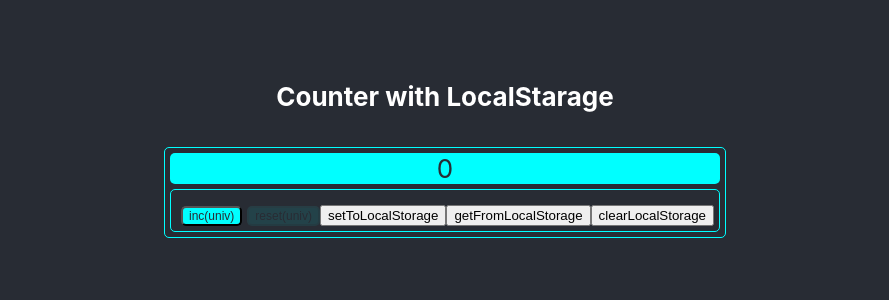
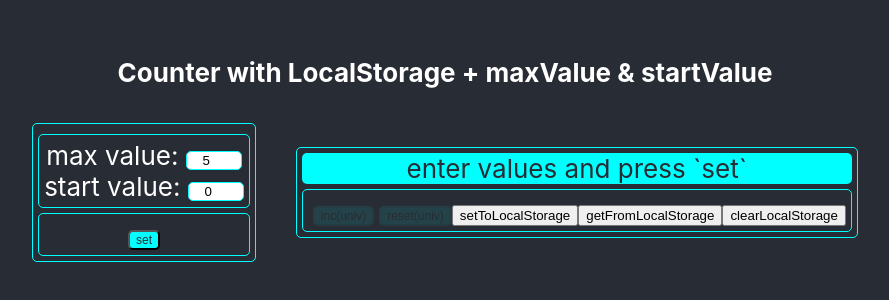
Before and after one commit to AgeevDmitryMinsk/Counter-with-LocalStorage-maxValue-startValue-REDUX-by-Dan-Abramov, a React (Create React App) app: page / in a window 1280 px wide. Shown: the part 258-558 px from the top of the page, without its empty margins (195-1084 px from the left). Built offline with nearby package versions, Linux system fonts and the light colour scheme.

Commit message:
counter with LocalStorage + maxValue & startValue

```diff
--- a/src/App.css
+++ b/src/App.css
@@ -9,13 +9,18 @@
     font-size: calc(10px + 2vmin);
     color: white;
 }
-
+.container_global {
+    display: flex;
+    justify-content: center;
+    align-items: center;
+}
 .container {
     min-height: 10px;
     min-width: 10px;
     border: 1px solid cyan;
     padding: 5px;
     border-radius: 5px;
+    margin: 0 20px;
 }
 
 .container_buttons {
@@ -44,7 +49,13 @@
     color: #282c34;
     margin-left: 5px;
     border-radius: 5px;
-    margin-left: 5px;
+    font-size: 12px;
+}
+
+.button_set {
+    background-color: aqua;
+    color: #282c34;
+    border-radius: 5px;
     font-size: 12px;
 }
 
@@ -81,3 +92,14 @@
         transform: scale(1.1, 1.1);
     }
 }
+
+.inputValue {
+    border: 1px solid cyan;
+    border-radius: 5px;
+    max-width: 50px;
+    text-align: center;
+}
+.inputValue_incorrect {
+    background-color: palevioletred;
+    border: 2px solid red;
+}
--- a/src/App.tsx
+++ b/src/App.tsx
@@ -1,63 +1,73 @@
-import React, {useEffect, useState} from 'react';
+import React, {ChangeEvent, useEffect, useState} from 'react';
 import './App.css';
-import Counter from "./Counter";
-import Button_inc from "./Button_inc";
-import Button_reset from "./Button_reset";
-import UniversalButton from "./UniversalButton";
+// import Counter from "./Counter";
+// import Button_inc from "./Button_inc";
+// import Button_reset from "./Button_reset";
+// import UniversalButton from "./UniversalButton";
+import {MaxStartValueComponent} from "./MaxStartValueComponent";
+import CounterIncrementResetComponent from "./Counter_Increment_Reset_Component";
 
 function App() {
-	const [count, setCount] = useState<number>(0)
+
+	const [maxValue, setMaxValue] = useState<number>(5)
+	const [startValue, setStartValue] = useState<number>(0)
+	const [count, setCount] = useState<number>(startValue)
+	const [error, setError] = useState(``)
+
 
 	function addPlus() {
-		if (count < 5) {
+		if (count < maxValue) {
 			setCount(count + 1)
 		}
 
 	}
 
 	function resetCount() {
-		setCount(0)
+		setCount(startValue)
 	}
 
-	function disabledOnConditionIncrement(count: number) {
-		return count > 4
+	function disabledOnConditionIncrement() {
+		console.log(28, startValue > maxValue) //false
+		console.log(29, !error) //true
+		console.log(30, !error || startValue > maxValue) // true
+		return !error || startValue > maxValue
+	}
+
+	function disabledOnConditionSet() {
+
+		return startValue >= maxValue || startValue < 0
 	}
 
 	function disabledOnConditionReset(count: number) {
-		return count === 0
-	}
-
-	let universalButtonResetCSS = count === 0 ? "button_reset button_opac" : "button_reset"
-
-	let universalButtonIncCSS = count > 4 ? "button_inc button_opac" : "button_inc"
+		return count === startValue
+}
 
 
 	function setToLocalStorageHandler() {
-		localStorage.setItem(`counterKey`, JSON.stringify(count))
-
-		//localStorage.setItem(`counterKeyPlus1`, JSON.stringify(count+1))
+		localStorage.setItem(`maxValueKey`, JSON.stringify(maxValue))
+		localStorage.setItem(`startValueKey`, JSON.stringify(startValue))
 	}
 
 	function getFromLocalStorageHandler() {
-		let valueAsString = 	localStorage.getItem(`counterKey`)
-		console.log(43, valueAsString)
-		if (valueAsString) {
-			let valueAsNumber = JSON.parse(valueAsString)
-			console.log(46, valueAsNumber)
-			setCount(valueAsNumber)
+		let maxValueKeyAsString = localStorage.getItem(`maxValueKey`)
+		let startValueKeyAsString = localStorage.getItem(`startValueKey`)
+		if ( maxValueKeyAsString && startValueKeyAsString) {
+			let maxValueKeyAsNumber = JSON.parse(maxValueKeyAsString)
+			let startValueKeyAsNumber = JSON.parse(startValueKeyAsString)
+			setMaxValue(maxValueKeyAsNumber)
+			setStartValue(startValueKeyAsNumber)
 		}
+
+
 	}
 
 	function clearLocalStorageHandler() {
 		localStorage.clear()
-		setCount(0)
+		setCount(startValue)
 	}
 
-	// function remove_1_itemFromLocalStorageHandler() {
-	// 	localStorage.removeItem(`counterKeyPlus1`)
-	// }
-	//1й useEffect сначала добавляет из localstorage
-	// сохраненное значение count
+
+	//1й useEffect сначала берет из localstorage сохраненные значения методом getFromLocalStorageHandler
 	useEffect(getFromLocalStorageHandler, [])
 
 	//2й useEffect обновляет значение count в localstorage
@@ -65,66 +75,124 @@ function App() {
 	//браузера будет брать данные из initial useState
 	//useEffect(setToLocalStorageHandler, [count])
 
+
+	function onChangeMaxValue(e: ChangeEvent<HTMLInputElement>) {
+		console.log(73)
+		let maxValue = Number(e.currentTarget.value)
+		if (startValue <= maxValue) {
+			setMaxValue(maxValue)
+			setError(``)
+		} else {
+			setError(``)
+			console.log(`startValue<maxValue`)
+			console.log(error)
+		}
+	}
+
+	function onChangeStartValue(e: ChangeEvent<HTMLInputElement>) {
+		console.log(77)
+		let startValue = Number(e.currentTarget.value)
+		if (startValue <= maxValue) {
+			setStartValue(startValue)
+			setError(``)
+			console.log(101, error)
+		} else {
+			setError(``)
+			console.log(`startValue<maxValue`)
+			console.log(error)
+		}
+
+	}
+
+
+	function setValue() {
+		setMaxValue(maxValue)
+		setStartValue(startValue)
+		console.log(104, `maxValue=`, maxValue, `startValue=`, startValue)
+		setError('no errors')
+		setCount(startValue)
+		setToLocalStorageHandler()
+
+	}
+
 	return (
 		<div className="App">
-			<h4>Counter with LocalStarage</h4>
-			<div className="container">
-				<Counter count={count}/>
-				<div className="container_buttons">
+			<h4>Counter with LocalStorage + maxValue & startValue </h4>
+			<div className={"container_global"}>
+				<MaxStartValueComponent startValue={startValue} maxValue={maxValue}
+										callBackOnChangeMaxValue={onChangeMaxValue}
+										callBackOnChangeStartValue={onChangeStartValue}
+										callBackSetValue={setValue}
+										count={count}
+										callBackDisabledOnConditionSet={disabledOnConditionSet}
+				/>
+				{/*<div className="container">*/}
+				{/*	<div className="container_buttons">*/}
+				{/*		<div>max value: <input type={"number"} className={inputValueCSS} value={maxValue}*/}
+				{/*							   onChange={onChangeMaxValue}/></div>*/}
+				{/*		<div>start value: <input type={"number"} className={inputStartValueCSS} value={startValue}*/}
+				{/*								 onChange={onChangeStartValue}/></div>*/}
+				{/*	</div>*/}
 
-					<UniversalButton name={"inc(univ)"}
-													 className={universalButtonIncCSS}
-													 callback={addPlus}
-													 disabledOnCondition={disabledOnConditionIncrement(count)}
+				{/*	<div className="container_buttons">*/}
+				{/*		<UniversalButton name={"set"}*/}
+				{/*						 className={universalButtonSetCSS}*/}
+				{/*						 callback={setValue}*/}
+				{/*						 disabledOnCondition={disabledOnConditionSet(count)}*/}
 
-					/>
-					<UniversalButton name={"reset(univ)"}
-													 className={universalButtonResetCSS}
-													 callback={resetCount}
-													 disabledOnCondition={disabledOnConditionReset(count)}
-					/>
-					<button onClick={setToLocalStorageHandler}>
-						setToLocalStorage
-					</button>
+				{/*		/>*/}
+				{/*	</div>*/}
+				{/*</div>*/}
 
-					<button onClick={getFromLocalStorageHandler}>
-						getFromLocalStorage
-					</button>
 
-					<button onClick={clearLocalStorageHandler}>
-						clearLocalStorage
-					</button>
+				<CounterIncrementResetComponent count={count}
+												maxValue={maxValue}
+												startValue={startValue}
+												error={error}
+												callBackAddPlus={addPlus}
+												callBackDisabledOnConditionIncrement={disabledOnConditionIncrement}
+												callBackResetCount={resetCount}
+												callBackDisabledOnConditionReset={disabledOnConditionReset}
+												callBackSetToLocalStorageHandler={setToLocalStorageHandler}
+												callBackGetFromLocalStorageHandler={getFromLocalStorageHandler}
+												callBackClearLocalStorageHandler={clearLocalStorageHandler}
+				/>
+				{/*<div className="container">*/}
+				{/*	<Counter count={count} maxValue={maxValue} error={error} startValue={startValue}/>*/}
+				{/*	<div className="container_buttons">*/}
 
-					{/*<button onClick={remove_1_itemFromLocalStorageHandler}>*/}
-					{/*	remove_1_itemFromLocalStorage*/}
-					{/*</button>*/}
+				{/*		<UniversalButton name={"inc(univ)"}*/}
+				{/*						 className={universalButtonIncCSS}*/}
+				{/*						 callback={addPlus}*/}
+				{/*						 disabledOnCondition={disabledOnConditionIncrement(count)}*/}
 
-				</div>
+				{/*		/>*/}
+				{/*		<UniversalButton name={"reset(univ)"}*/}
+				{/*						 className={universalButtonResetCSS}*/}
+				{/*						 callback={resetCount}*/}
+				{/*						 disabledOnCondition={disabledOnConditionReset(count)}*/}
+				{/*		/>*/}
+				{/*		<button onClick={setToLocalStorageHandler}>*/}
+				{/*			setToLocalStorage*/}
+				{/*		</button>*/}
+
+				{/*		<button onClick={getFromLocalStorageHandler}>*/}
+				{/*			getFromLocalStorage*/}
+				{/*		</button>*/}
+
+				{/*		<button onClick={clearLocalStorageHandler}>*/}
+				{/*			clearLocalStorage*/}
+				{/*		</button>*/}
+
+				{/*		/!*<button onClick={remove_1_itemFromLocalStorageHandler}>*!/*/}
+				{/*		/!*	remove_1_itemFromLocalStorage*!/*/}
+				{/*		/!*</button>*!/*/}
+
+				{/*	</div>*/}
+				{/*</div>*/}
 			</div>
 		</div>
 	);
 }
 
 export default App;
-
-
-{/*<button className="button_inc">inc</button>*/
-}
-{/*<Button_inc	button_inc_name={"inc"}*/
-}
-{/*						 addPlus={addPlus}*/
-}
-{/*						 count={count}*/
-}
-{/*/>*/
-}
-{/*/!*<button className="button_reset">reset</button>*!/*/
-}
-{/*<Button_reset button_reset_name={"reset"}*/
-}
-{/*							resetCount={resetCount}*/
-}
-{/*							count={count}*/
-}
-{/*/>*/
-}
--- a/src/Counter.tsx
+++ b/src/Counter.tsx
@@ -2,20 +2,29 @@ import React from 'react';
 
 type CounterType = {
 	count: number
+	maxValue: number
+	error:string
+	startValue:number
 }
 
 
+const Counter: React.FC<CounterType>
+	= ({count, maxValue, error, startValue}) => {
 
-const Counter: React.FC<CounterType>
-	= ({count}) => {
-
-	let countCSSClass = count<5
+	let countCSSClass = count < maxValue
 		? "countCSS"
 		: "countCSS red_count"
 
-		return (
+	console.log(17, !!error)
+	console.log(18, !error)
+	console.log(20, startValue)
 
-			<div className={countCSSClass}>{count}</div>
+	return (
+		<>
+			{!error && (startValue !== maxValue) && ( startValue >=0 )  && <div className={countCSSClass}>enter values and press `set`</div>}
+			{!!error && count <= maxValue && <div className={countCSSClass}>{count}</div>}
+			{ !error && ((startValue === maxValue) || (startValue <0 ) )  && <div className="red_count">incorrect value!</div>}
+		</>
 	);
 };
 
--- /dev/null
+++ b/src/Counter_Increment_Reset_Component.tsx
@@ -0,0 +1,98 @@
+import React from 'react';
+import Counter from "./Counter";
+import UniversalButton from "./UniversalButton";
+
+
+type CounterIncrementResetComponentType = {
+	count: number
+	maxValue: number
+	startValue: number
+	error: string
+	callBackAddPlus: () => void
+	callBackDisabledOnConditionIncrement: () => boolean
+	callBackResetCount: () => void
+	callBackDisabledOnConditionReset: (count: number) => boolean
+	callBackSetToLocalStorageHandler: () => void
+	callBackGetFromLocalStorageHandler: () => void
+	callBackClearLocalStorageHandler: () => void
+
+}
+
+const CounterIncrementResetComponent: React.FC<CounterIncrementResetComponentType> = ({
+																						  count,
+																						  maxValue,
+																						  startValue,
+																						  error,
+																						  callBackAddPlus,
+																						  callBackDisabledOnConditionIncrement,
+																						  callBackResetCount,
+																						  callBackDisabledOnConditionReset,
+																						  callBackSetToLocalStorageHandler,
+																						  callBackGetFromLocalStorageHandler,
+																						  callBackClearLocalStorageHandler
+
+
+																					  }) => {
+	let universalButtonIncCSS = (count >= maxValue) || (!error) ? "button_inc button_opac" : "button_inc"
+	let universalButtonResetCSS = count === startValue ? "button_reset button_opac" : "button_reset"
+
+	function addPlus() {
+		callBackAddPlus()
+	}
+
+	function resetCount() {
+		callBackResetCount()
+	}
+
+	function setToLocalStorageHandler() {
+		callBackSetToLocalStorageHandler()
+	}
+
+	function getFromLocalStorageHandler() {
+		callBackGetFromLocalStorageHandler()
+	}
+
+	function clearLocalStorageHandler() {
+		callBackClearLocalStorageHandler()
+	}
+
+	return (
+		<div className="container">
+			<Counter count={count} maxValue={maxValue} error={error} startValue={startValue}/>
+			<div className="container_buttons">
+
+				<UniversalButton name={"inc(univ)"}
+								 className={universalButtonIncCSS}
+								 callback={addPlus}
+					// disabledOnCondition={disabledOnConditionIncrement(count)}
+								 disabledOnCondition={callBackDisabledOnConditionIncrement()}
+
+				/>
+				<UniversalButton name={"reset(univ)"}
+								 className={universalButtonResetCSS}
+								 callback={resetCount}
+					// disabledOnCondition={disabledOnConditionReset(count)}
+								 disabledOnCondition={callBackDisabledOnConditionReset(count)}
+				/>
+				<button onClick={setToLocalStorageHandler}>
+					setToLocalStorage
+				</button>
+
+				<button onClick={getFromLocalStorageHandler}>
+					getFromLocalStorage
+				</button>
+
+				<button onClick={clearLocalStorageHandler}>
+					clearLocalStorage
+				</button>
+
+				{/*<button onClick={remove_1_itemFromLocalStorageHandler}>*/}
+				{/*	remove_1_itemFromLocalStorage*/}
+				{/*</button>*/}
+
+			</div>
+		</div>
+	);
+};
+
+export default CounterIncrementResetComponent;
--- /dev/null
+++ b/src/MaxStartValueComponent.tsx
@@ -0,0 +1,71 @@
+import React, {ChangeEvent} from 'react';
+import UniversalButton from "./UniversalButton";
+
+
+type MaxStartValueComponentType = {
+	// name: string
+	// className: string
+	// callback: ()=>void
+	// disabledOnCondition:boolean
+	startValue: number
+	maxValue: number
+	callBackOnChangeMaxValue: (e: ChangeEvent<HTMLInputElement>) => void
+	callBackSetValue: () => void
+	count: number
+	callBackOnChangeStartValue: (e: ChangeEvent<HTMLInputElement>)=>void
+	callBackDisabledOnConditionSet: () => boolean
+}
+
+
+export const MaxStartValueComponent: React.FC<MaxStartValueComponentType> = ({
+																				 startValue,
+																				 maxValue,
+																				 callBackOnChangeMaxValue,
+																				 callBackSetValue,
+																				 callBackOnChangeStartValue,
+																				 callBackDisabledOnConditionSet,
+
+
+																			 }) => {
+
+	let inputValueCSS = startValue === maxValue ? "inputValue inputValue_incorrect" : "inputValue"
+	let inputStartValueCSS = (startValue === maxValue) || (startValue < 0) ? "inputValue inputValue_incorrect" : "inputValue"
+	let universalButtonSetCSS = (startValue === maxValue) || (startValue < 0) ? "button_set button_opac" : "button_set"
+
+	function onChangeMaxValue(e: ChangeEvent<HTMLInputElement>) {
+		callBackOnChangeMaxValue(e)
+	}
+
+	function setValue() {
+		callBackSetValue()
+	}
+
+	function onChangeStartValue(e: ChangeEvent<HTMLInputElement>) {
+		callBackOnChangeStartValue(e)
+	}
+
+	// const  disabledOnConditionSet = (count:number) => {
+	// 	callBackDisabledOnConditionSet(count)
+	// }
+
+	return (
+		<div className="container">
+			<div className="container_buttons">
+				<div>max value: <input type={"number"} className={inputValueCSS} value={maxValue}
+									   onChange={onChangeMaxValue}/></div>
+				<div>start value: <input type={"number"} className={inputStartValueCSS} value={startValue}
+										 onChange={onChangeStartValue}/></div>
+			</div>
+
+			<div className="container_buttons">
+				<UniversalButton name={"set"}
+								 className={universalButtonSetCSS}
+								 callback={setValue}
+								 disabledOnCondition={callBackDisabledOnConditionSet()}
+								 // disabledOnCondition={disabledOnConditionSet(count)}
+
+				/>
+			</div>
+		</div>
+	);
+};
--- a/src/UniversalButton.tsx
+++ b/src/UniversalButton.tsx
@@ -9,6 +9,7 @@ type UniversalButtonType = {
 
 const UniversalButton:React.FC<UniversalButtonType>
 	= ({name, className, callback, disabledOnCondition}) => {
+
 	function onClickHandler(){
 		callback()
 	}
```
